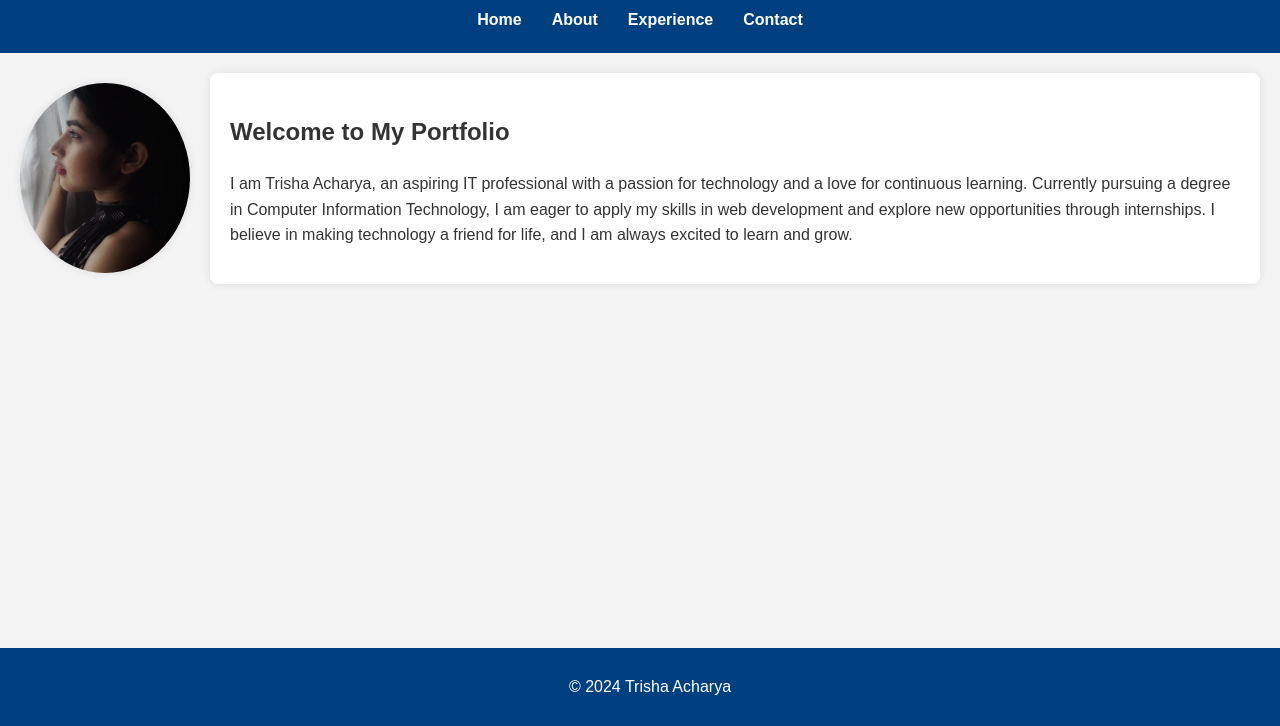
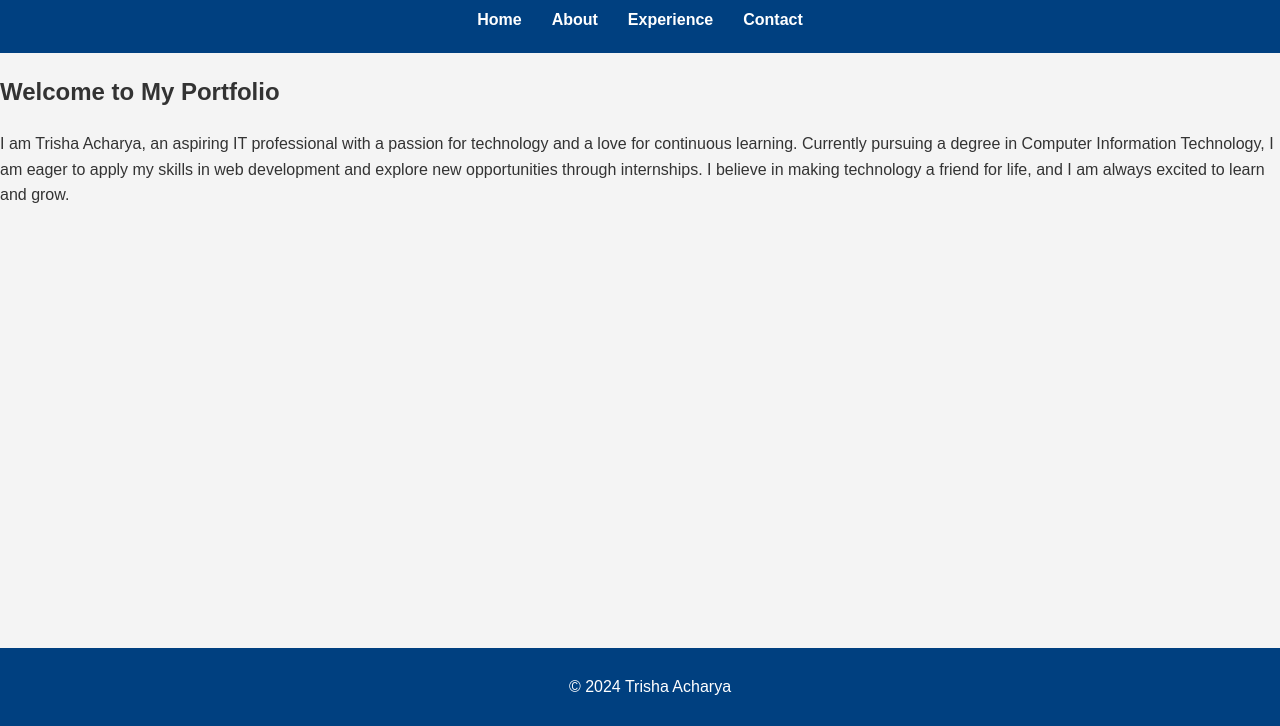
Before and after one commit to tris-max/myPortfolio, a plain HTML site: page Index.html in a window 1280 px wide. Shown: the part 74-800 px from the top of the page. Drawn offline with Linux system fonts and the light colour scheme.

Commit message:
Update Index.html

```diff
--- a/Index.html
+++ b/Index.html
@@ -19,9 +19,6 @@
         </nav>
     </header>
 
-    <div class="container">
-       <img src="Trisha_image.jpg" alt="Trisha Acharya" class="profile-img">
-	   <div class="content">
 	   <h2>Welcome to My Portfolio</h2>
 
         <p><p>I am Trisha Acharya, an aspiring IT professional with a passion for technology and a love for continuous learning. Currently pursuing a degree in Computer Information Technology, I am eager to apply my skills in web development and explore new opportunities through internships. I believe in making technology a friend for life, and I am always excited to learn and grow.</p>
```
